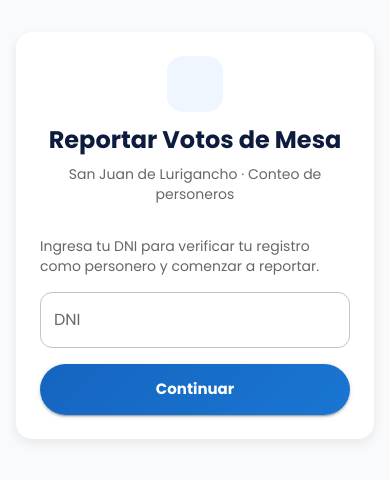
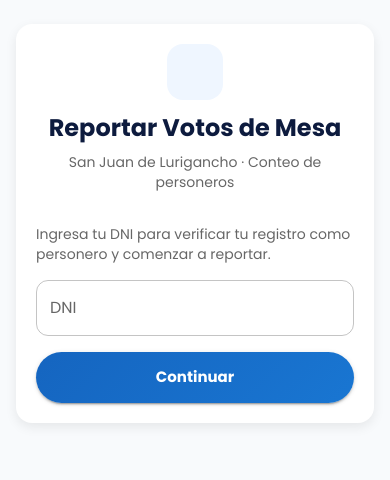
Before and after one commit to Angela08T/data-repository, a Next.js app: page /reportar-votos in a window 390 px wide. Shown: the top 480 px of the page. Built offline with nearby package versions, Linux system fonts and the light colour scheme; no server answers; some icons are missing.

Commit message:
modoo responsivo

```diff
--- a/src/app/layout.tsx
+++ b/src/app/layout.tsx
@@ -1,4 +1,4 @@
-import type { Metadata } from "next";
+import type { Metadata, Viewport } from "next";
 import { Poppins } from "next/font/google";
 import "./globals.css";
 import { ReduxProvider } from "@/redux/providers";
@@ -13,6 +13,13 @@ const poppins = Poppins({
 export const metadata: Metadata = {
   title: "Campaign Data Repository",
   description: "Repositorio de datos de campaña — San Juan de Lurigancho",
+};
+
+export const viewport: Viewport = {
+  width: "device-width",
+  initialScale: 1,
+  maximumScale: 5,
+  viewportFit: "cover",
 };
 
 export default function RootLayout({
--- a/src/app/reportar-votos/page.tsx
+++ b/src/app/reportar-votos/page.tsx
@@ -148,9 +148,16 @@ export default function ReportarVotosPage() {
   };
 
   return (
-    <Box sx={{ minHeight: "100vh", backgroundColor: "#f8fafc", py: 4 }}>
-      <Container maxWidth="sm">
-        <Paper sx={{ p: { xs: 3, md: 5 }, borderRadius: "16px", boxShadow: "0 4px 12px rgba(0, 0, 0, 0.08)" }}>
+    <Box
+      sx={{
+        minHeight: "100dvh",
+        backgroundColor: "#f8fafc",
+        pt: "max(env(safe-area-inset-top), 24px)",
+        pb: "max(env(safe-area-inset-bottom), 24px)",
+      }}
+    >
+      <Container maxWidth="sm" disableGutters sx={{ px: { xs: 2, sm: 3 } }}>
+        <Paper sx={{ p: { xs: 2.5, sm: 5 }, borderRadius: "16px", boxShadow: "0 4px 12px rgba(0, 0, 0, 0.08)" }}>
 
           <Box textAlign="center" mb={4}>
             <Box
@@ -238,7 +245,8 @@ export default function ReportarVotosPage() {
                   <img
                     src={fotoPreview}
                     alt="Vista previa del acta"
-                    className="mt-3 rounded-xl max-h-64 w-auto"
+                    className="mt-3 rounded-xl max-h-64 max-w-full w-auto"
+                    style={{ objectFit: "contain" }}
                   />
                 )}
               </Box>
```
